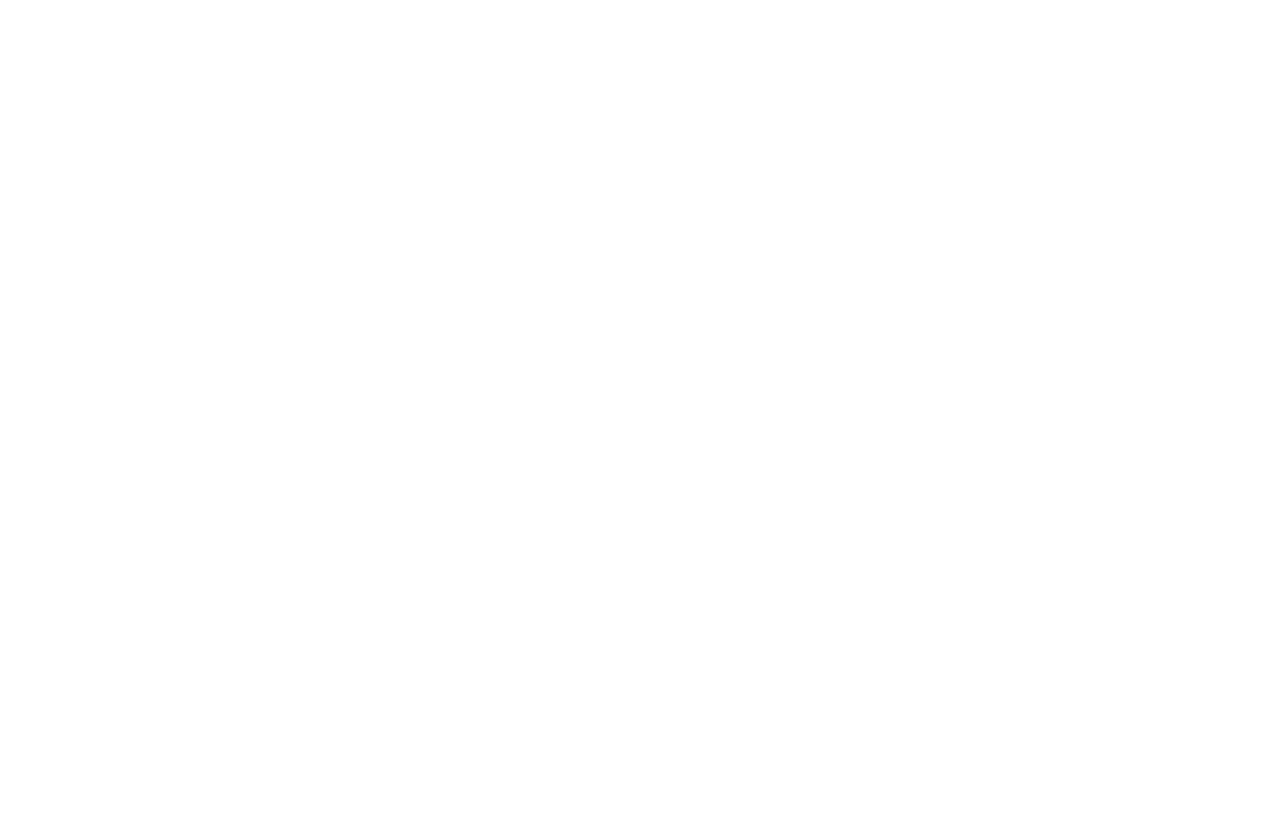
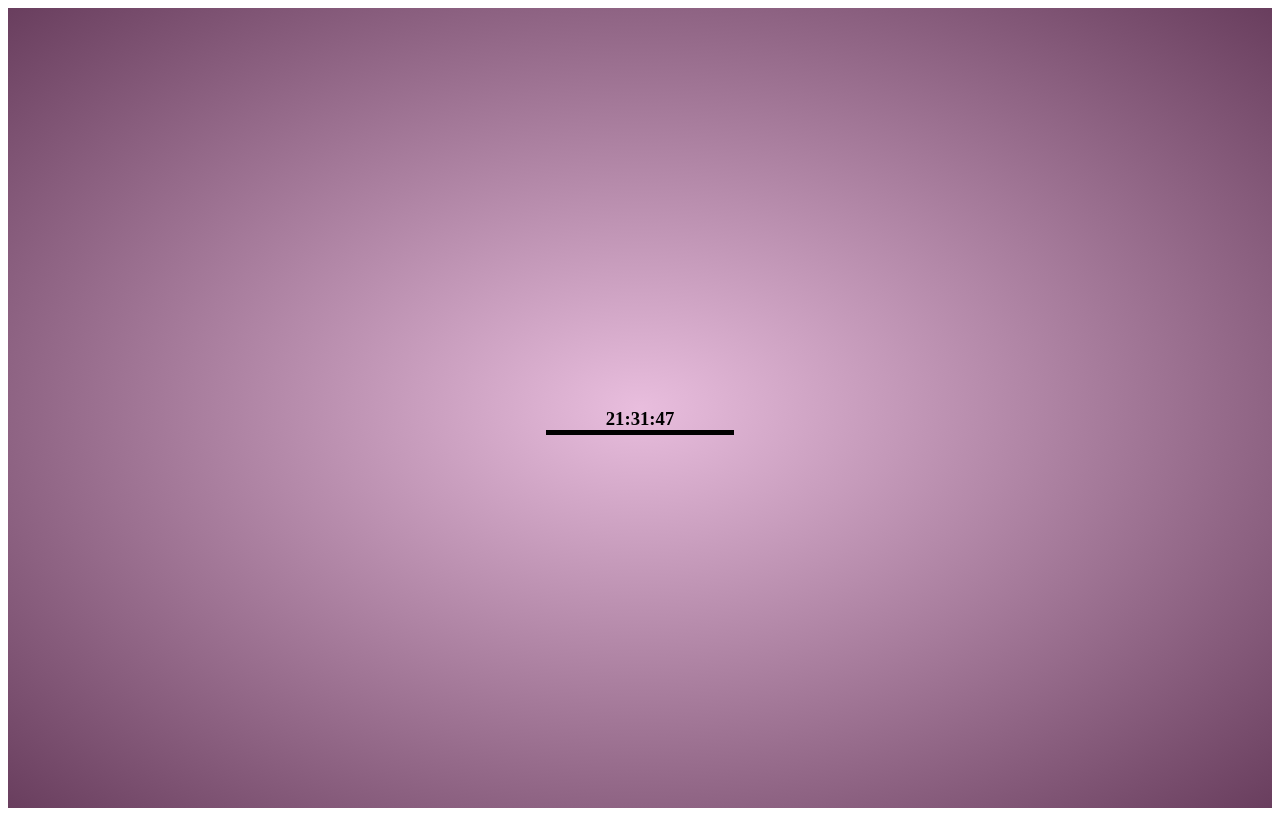
Before and after one commit to Carson777/clock, a plain HTML site: page index.html in a window 1280 px wide. Drawn offline with Linux system fonts and the light colour scheme.

Commit message:
clock finished

```diff
--- a/index.html
+++ b/index.html
@@ -1,10 +1,20 @@
-<!DOCTYPE html>
 <html>
 <head>
 	<title></title>
 	<link rel="stylesheet" type="text/css" href="./styles/style.css">
 </head>
 <body>
+
+	<div class = "container">
+		<div class = "cBackground">
+			<div class = "gBackground">
+			</div>
+			<div class = "clockHouse">
+			<h3 class = "clockFace">Clock Face</h3>
+          	<div class = "line"></div>
+			</div>
+		</div>
+	</div>
 	<script type="text/javascript" src="./scripts/script.js"></script>
 </body>
 </html>
--- a/scripts/script.js
+++ b/scripts/script.js
@@ -0,0 +1,69 @@
+var clockFace = ""
+var clockColor = ""
+var clockStatus = {
+  time: true
+}
+var clockVar = document.querySelector(".clockFace")
+var line = document.querySelector(".line")
+var backGroundColor = document.querySelector(".cBackground")
+
+timeToHex = function() {
+  var now = new Date()
+  var hrs = now.getHours(),
+    mins = now.getMinutes(),
+    seconds = now.getSeconds()
+
+  if (hrs <= 9) {
+    hrs = "0" + hrs
+  }
+  if (mins <= 9) {
+    mins = "0" + mins
+  }
+  if (seconds <= 9) {
+    seconds = "0" + seconds
+  }
+
+  clockFace = hrs + ':' + mins + ':' + seconds
+
+  //this is how we can go from an inter to another bas system.
+  var reds = (hrs * 10).toString(16),
+    greens = (mins * 4).toString(16),
+    blues = (seconds * 4).toString(16)
+  if (reds.length < 2) {
+    reds = "0" + reds
+  }
+  if (greens.length < 2) {
+    greens = "0" + greens
+  }
+  if (blues.length < 2) {
+    blues = "0" + blues
+  }
+
+  clockColor = reds + greens + blues
+  console.log(clockColor)
+  backGroundColor.style.backgroundColor = "#" + clockColor
+
+  clockVar.textContent = clockFace
+  line.style.width = (seconds * 4) + "px"
+
+  clockVar.addEventListener('mouseenter', faceChange)
+  clockVar.addEventListener('mouseleave', faceChange2)
+
+  if (clockStatus.time === false) {
+    clockVar.textContent = clockColor
+  } else if (clockStatus.time === true) {
+    clockVar.textContent = clockFace
+  }
+
+}
+
+setInterval(function() {
+  timeToHex()
+}, 1000)
+
+var faceChange = function() {
+  clockStatus.time = false
+}
+var faceChange2 = function() {
+  clockStatus.time = true
+}
--- a/styles/style.css
+++ b/styles/style.css
@@ -0,0 +1,39 @@
+.cBackground{
+	background-color: blue;
+	max-width: 100%;
+	height: 800px;
+	position: relative;
+}
+.gBackground{
+	opacity: 0.5;
+	max-width: 100%;
+	height: 800px;
+	background-image: radial-gradient(white, black);
+  position: absolute;
+  top: 0;
+  left: 0;
+  width: 100%;
+  height: 100%;
+/* 	background-color: white; */
+
+}
+.clockHouse{
+	text-align: center;
+	padding-top: 400px;
+
+}
+
+.clockFace{
+	color: black;
+  width: 10%;
+  margin: auto;
+  position: relative;
+}
+
+.line{
+  width: 480px;
+  background-color: black;
+  height: 5px;
+  margin: auto;
+  position: relative;
+}
```
